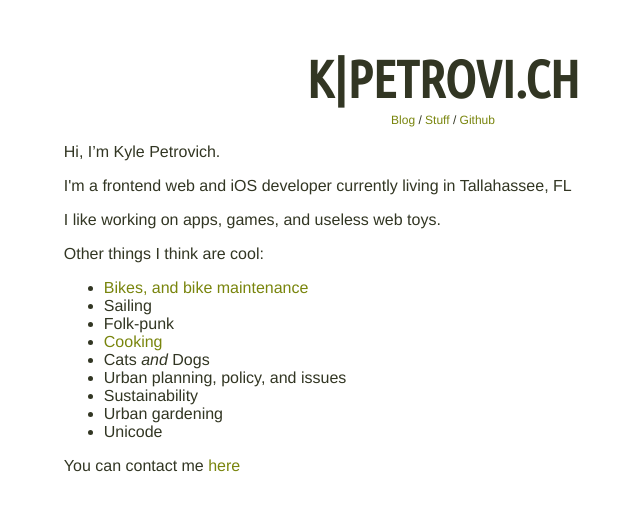
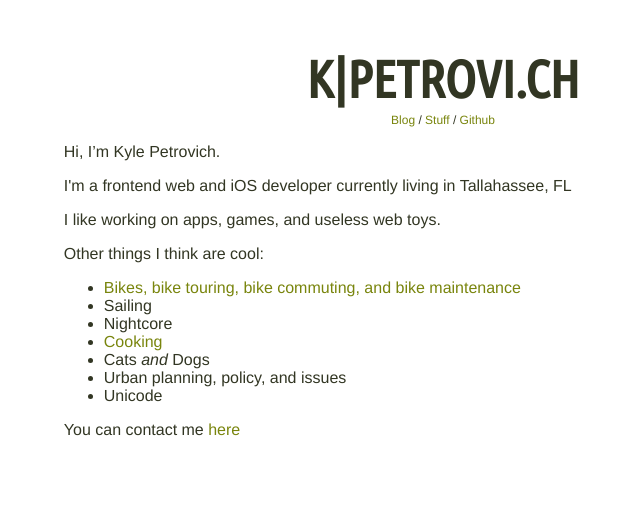
Before and after one commit to fozzle/fozzle.github.io, a Jekyll site: the page built from index.html, in a window 1280 px wide. Shown: the top 511 px of the page, without its empty margins (197-837 px from the left). Built offline with Jekyll 4.4.1, drawn with Linux system fonts in a browser that asks for light colours; Markdown is read by kramdown in place of the engine named in the settings.

Commit message:
updated for accuracy ;)

```diff
--- a/index.html
+++ b/index.html
@@ -12,14 +12,12 @@ title: Kyle Petrovich
 <p>Other things I think are cool:</p>
 
 <ul>
-  <li><a href="http://bikeemoji.bike">Bikes, and bike maintenance</a></li>
+  <li><a href="http://bikeemoji.bike">Bikes, bike touring, bike commuting, and bike maintenance</a></li>
   <li>Sailing</li>
-  <li>Folk-punk</li>
+  <li>Nightcore</li>
   <li><a href="http://getfedordiefrying.xyz">Cooking</a></li>
   <li>Cats <em>and</em> Dogs</li>
   <li>Urban planning, policy, and issues</li>
-  <li>Sustainability</li>
-  <li>Urban gardening</li>
   <li>Unicode</li>
 </ul>
 
```
